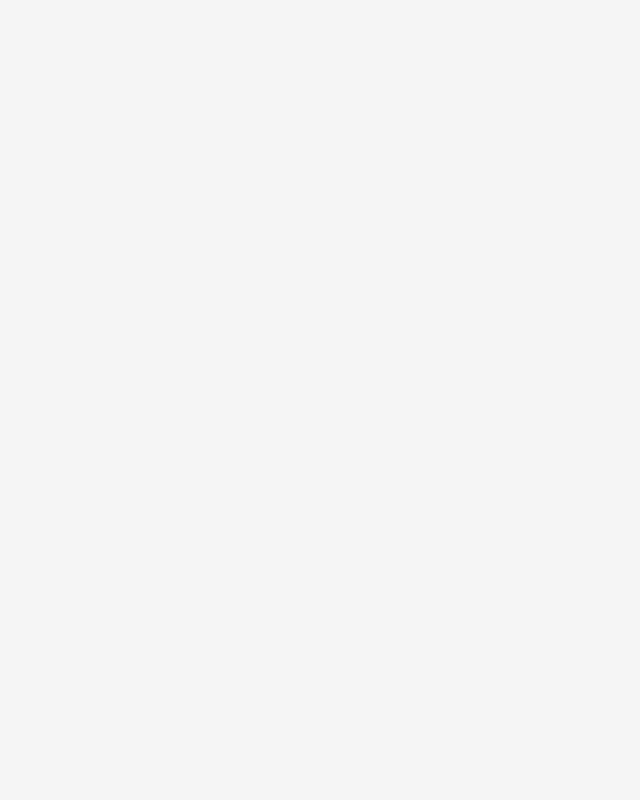
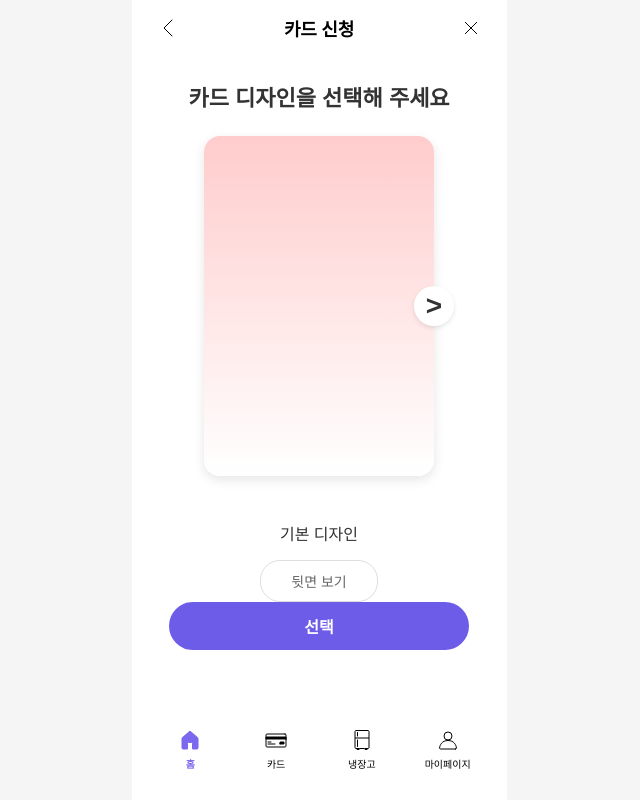
Before and after one commit to SHDS-SOLPick/sol-pick-fe, a React (Create React App) app: page /card/design in a window 1280 px wide. Before the commit this address had no page. Shown: the whole page, without its empty margins (321-961 px from the left). Built offline with nearby package versions, Linux system fonts and the light colour scheme; a web font is replaced by a local one.

Commit message:
feat(card): 카드 디자인 선택 페이지 UI 구현 및 헤더 정렬 문제 개선

```diff
--- a/src/App.js
+++ b/src/App.js
@@ -9,8 +9,7 @@ import IngredientDetailList from "./pages/refrigerator/IngredientDetailList";
 import RefrigeratorMain from "./pages/refrigerator/RefrigeratorMain";
 import CardIssuePage from "./pages/card/CardIssuePage"; // 카드 발급 안내 페이지
 import CardDetailPage from "./pages/card/CardDetailPage"; // 카드 상세 페이지
-// import CardApplyPage from "./pages/card/CardApplyPage"; // 카드 신청 페이지
-// import TemplatePage from "./pages/template/TemplatePage"; // 템플릿 페이지
+import CardDesignSelectionPage from "./pages/card/CardDesignSelectionPage"; // 카드 상세 페이지
 
 function App() {
   return (
@@ -27,10 +26,9 @@ function App() {
         <Route path="/refrigeratormain" element={<RefrigeratorMain />} />
 
         {/* 카드 신청 관련 라우트 */}
-        {/* <Route path="/template" element={<TemplatePage />} /> */}
         <Route path="/card" element={<CardIssuePage />} />
         <Route path="/card/detail" element={<CardDetailPage />} />
-        {/* <Route path="/card/apply" element={<CardApplyPage />} /> */}
+        <Route path="/card/design" element={<CardDesignSelectionPage />} />
       </Route>
     </Routes>
   );
--- a/src/components/common/header/Header.css
+++ b/src/components/common/header/Header.css
@@ -2,6 +2,7 @@
   display: flex;
   width: 100%;
   top: 0;
+  align-items: baseline;
 }
 
 .header {
@@ -19,15 +20,17 @@
   cursor: pointer;
   width: 24px;
   height: 24px;
+  flex-shrink: 0;
+  z-index: 1;
 }
 
 .header-title {
   font-size: 18px;
-  line-height: 24px;
   letter-spacing: -0.015em;
+  position: absolute;
+  width: 100%;
   text-align: center;
-  position: absolute;
-  top: 50%;
-  left: 50%;
-  transform: translate(-50%, -50%);
+  left: 0;
+  right: 0;
+  margin: 0 auto;
 }
--- /dev/null
+++ b/src/pages/card/CardDesignSelectionPage.css
@@ -0,0 +1,266 @@
+/* 전체 컨테이너 */
+.card-design-container {
+  display: flex;
+  flex-direction: column;
+  height: 100vh;
+  background-color: #ffffff;
+  font-family: "Apple SD Gothic Neo", "Noto Sans KR", sans-serif;
+  position: relative;
+}
+
+/* 컨텐츠 영역 */
+.card-design-content {
+  flex: 1;
+  overflow-y: auto;
+  padding-bottom: 100px; /* 메뉴 공간 확보 */
+}
+
+/* 타이틀 영역 */
+.card-design-title {
+  padding: 24px 20px;
+  text-align: center;
+}
+
+.card-design-title h2 {
+  font-size: 22px;
+  font-weight: bold;
+  margin: 0;
+  color: #333;
+}
+
+/* 카드 프리뷰 영역 */
+.card-preview {
+  display: flex;
+  flex-direction: column;
+  align-items: center;
+  padding: 0 20px;
+  margin-bottom: 40px;
+}
+
+/* 카드 이미지 스타일 */
+.card-image {
+  width: 190px;
+  height: 300px;
+  border-radius: 16px;
+  position: relative;
+  box-shadow: 0 4px 12px rgba(0, 0, 0, 0.1);
+  display: flex;
+  flex-direction: column;
+  padding: 20px;
+  margin-bottom: 20px;
+  transition: transform 0.3s;
+  transform-style: preserve-3d;
+  perspective: 1000px;
+}
+
+/* 카드 뒤집기 애니메이션 */
+.card-image.flipping {
+  transform: rotateY(180deg);
+}
+
+/* 기본 카드 앞면 */
+.card-image.frontBasic {
+  background: linear-gradient(to bottom, #ffcccc, #ffffff);
+  display: flex;
+  flex-direction: column;
+  justify-content: space-between;
+  position: relative;
+}
+
+/* 기본 카드 뒷면 */
+.card-image.backBasic {
+  background: linear-gradient(to bottom, #f0f0f0, #dddddd);
+  transform: rotateY(180deg);
+}
+
+/* 커스텀 카드 */
+.card-image.frontCustom {
+  background: linear-gradient(to bottom, #c4e0ff, #ffffff);
+  position: relative;
+}
+
+/* 카드 뒷면 내용 */
+.card-back-content {
+  display: flex;
+  flex-direction: column;
+  height: 100%;
+  transform: rotateY(180deg);
+}
+
+.signature-area {
+  width: 90%;
+  height: 40px;
+  background-color: #fff;
+  border-radius: 4px;
+  margin: 20px auto;
+  display: flex;
+  align-items: center;
+  justify-content: center;
+  color: #999;
+  font-size: 14px;
+}
+
+.card-back-info {
+  margin-top: auto;
+  text-align: center;
+  font-size: 12px;
+  color: #555;
+}
+
+.card-back-info p {
+  margin: 4px 0;
+}
+
+.card-chip {
+  width: 40px;
+  height: 30px;
+  background-color: #cccccc;
+  border-radius: 5px;
+  position: absolute;
+  top: 40%;
+  right: 20px;
+}
+
+.card-number {
+  position: absolute;
+  top: 55%;
+  width: 100%;
+  text-align: center;
+  font-size: 18px;
+  font-weight: 500;
+  letter-spacing: 2px;
+  color: #333;
+  left: 0;
+}
+
+.card-info {
+  position: absolute;
+  bottom: 0;
+  left: 0;
+  width: 100%;
+  background-color: #333333;
+  color: white;
+  padding: 15px 20px;
+  border-bottom-left-radius: 16px;
+  border-bottom-right-radius: 16px;
+}
+
+.card-holder {
+  font-size: 16px;
+  font-weight: 500;
+}
+
+.card-expiry {
+  font-size: 14px;
+  margin-top: 4px;
+}
+
+/* 화살표 버튼 스타일 */
+.card-arrow {
+  position: absolute;
+  top: 50%;
+  transform: translateY(-50%);
+  font-size: 28px;
+  font-weight: bold;
+  color: #333;
+  background-color: #fff;
+  width: 40px;
+  height: 40px;
+  border-radius: 50%;
+  display: flex;
+  align-items: center;
+  justify-content: center;
+  box-shadow: 0 2px 5px rgba(0, 0, 0, 0.1);
+  cursor: pointer;
+  transition: transform 0.2s;
+  z-index: 10;
+}
+
+.card-next-arrow {
+  right: -20px;
+}
+
+.card-prev-arrow {
+  left: -20px;
+}
+
+.card-arrow:hover {
+  transform: translateY(-50%) scale(1.05);
+}
+
+/* 디자인 선택 영역 */
+.design-selection {
+  width: 100%;
+  display: flex;
+  flex-direction: column;
+  align-items: center;
+  margin-top: 20px;
+  text-align: center;
+  position: relative;
+}
+
+.design-label {
+  font-size: 16px;
+  font-weight: 500;
+  margin-bottom: 15px;
+  color: #333;
+  margin-top: 5px;
+}
+
+.design-button {
+  background-color: #fff;
+  border: 1px solid #ddd;
+  border-radius: 20px;
+  padding: 10px 30px;
+  font-size: 14px;
+  cursor: pointer;
+  color: #666;
+  transition: all 0.2s;
+}
+
+.design-button:hover {
+  background-color: #f8f8f8;
+}
+
+.custom-design-button {
+  background-color: #8470ff;
+  color: #ffffff;
+  border: none;
+}
+
+.custom-design-button:hover {
+  background-color: #7360ee;
+}
+
+/* 다음 버튼 */
+.next-button {
+  background-color: #6c5ce7;
+  color: white;
+  border: none;
+  border-radius: 25px;
+  padding: 12px 50px;
+  font-size: 16px;
+  font-weight: bold;
+  cursor: pointer;
+  transition: background-color 0.3s;
+  width: 80%;
+  margin: 0 auto;
+  margin-top: auto;
+  margin-bottom: 150px;
+}
+
+.next-button:hover {
+  background-color: #5b4bc4;
+}
+
+/* 반응형 스타일 */
+@media (max-width: 360px) {
+  .card-image {
+    width: 280px;
+    height: 180px;
+  }
+
+  .card-design-title h2 {
+    font-size: 20px;
+  }
+}
--- /dev/null
+++ b/src/pages/card/CardDesignSelectionPage.js
@@ -0,0 +1,175 @@
+import React, { useState, useRef } from "react";
+import { useNavigate } from "react-router-dom";
+import "./CardDesignSelectionPage.css";
+
+// 필요한 아이콘 import
+import backArrow from "../../assets/backArrow.svg";
+import close from "../../assets/close.svg";
+
+// 헤더 및 푸터 관련 컴포넌트
+import Header from "../../components/common/header/Header";
+import Menu from "../../components/common/menu/Menu";
+
+// 카드 디자인 타입 상수
+const CARD_VIEWS = {
+  FRONT_BASIC: "frontBasic",
+  BACK_BASIC: "backBasic",
+  FRONT_CUSTOM: "frontCustom",
+};
+
+const CardDesignSelectionPage = () => {
+  const navigate = useNavigate();
+  const cardRef = useRef(null);
+
+  // 상태 관리
+  const [cardView, setCardView] = useState(CARD_VIEWS.FRONT_BASIC);
+  const [isFlipping, setIsFlipping] = useState(false);
+
+  // 네비게이션 핸들러
+  const handleBack = () => navigate(-1);
+  const handleClose = () => navigate("/card");
+  const handleNext = () => navigate("/card/verification");
+  const handleGoToCustomize = () => navigate("/card/customize");
+
+  // 카드 화면 전환 핸들러
+  const handleSwitchDesign = () => {
+    if (cardView === CARD_VIEWS.FRONT_BASIC) {
+      setCardView(CARD_VIEWS.FRONT_CUSTOM);
+    } else if (cardView === CARD_VIEWS.FRONT_CUSTOM) {
+      setCardView(CARD_VIEWS.FRONT_BASIC);
+    }
+  };
+
+  // 카드 뒤집기 핸들러
+  const handleFlipCard = () => {
+    if (isFlipping) return; // 이미 뒤집는 중이면 무시
+
+    setIsFlipping(true);
+
+    // 카드 뒤집기 애니메이션 적용
+    if (cardRef.current) {
+      cardRef.current.classList.add("flipping");
+    }
+
+    // 애니메이션 중간에 카드 면 변경
+    setTimeout(() => {
+      setCardView((prevView) =>
+        prevView === CARD_VIEWS.FRONT_BASIC
+          ? CARD_VIEWS.BACK_BASIC
+          : CARD_VIEWS.FRONT_BASIC
+      );
+    }, 150); // 애니메이션 중간 지점
+
+    // 애니메이션 완료 후 상태 초기화
+    setTimeout(() => {
+      if (cardRef.current) {
+        cardRef.current.classList.remove("flipping");
+      }
+      setIsFlipping(false);
+    }, 300); // 애니메이션 완료 시점
+  };
+
+  // 카드 디자인 라벨 텍스트 결정
+  const getDesignLabelText = () => {
+    switch (cardView) {
+      case CARD_VIEWS.FRONT_BASIC:
+        return "기본 디자인";
+      case CARD_VIEWS.BACK_BASIC:
+        return "기본 디자인 (뒷면)";
+      case CARD_VIEWS.FRONT_CUSTOM:
+        return "나만의 카드 직접 꾸며 보세요";
+      default:
+        return "";
+    }
+  };
+
+  // 디자인 선택 버튼 렌더링
+  const renderDesignButton = () => {
+    if (cardView === CARD_VIEWS.FRONT_BASIC) {
+      return (
+        <button className="design-button" onClick={handleFlipCard}>
+          뒷면 보기
+        </button>
+      );
+    } else if (cardView === CARD_VIEWS.BACK_BASIC) {
+      return (
+        <button className="design-button" onClick={handleFlipCard}>
+          앞면 보기
+        </button>
+      );
+    } else if (cardView === CARD_VIEWS.FRONT_CUSTOM) {
+      return (
+        <button
+          className="design-button custom-design-button"
+          onClick={handleGoToCustomize}
+        >
+          꾸미러 가기 ✨
+        </button>
+      );
+    }
+  };
+
+  return (
+    <div className="card-design-container">
+      <Header
+        leftIcon={backArrow}
+        title="카드 신청"
+        rightIcon={close}
+        onLeftClick={handleBack}
+        onRightClick={handleClose}
+      />
+
+      <div className="card-design-content">
+        {/* 안내 텍스트 */}
+        <div className="card-design-title">
+          <h2>카드 디자인을 선택해 주세요</h2>
+        </div>
+
+        {/* 카드 디자인 표시 영역 */}
+        <div className="card-preview">
+          {/* 카드 이미지 */}
+          <div ref={cardRef} className={`card-image ${cardView}`}>
+            {/* 화살표 버튼 렌더링 */}
+            {cardView === CARD_VIEWS.FRONT_BASIC && (
+              <div
+                className="card-arrow card-next-arrow"
+                onClick={handleSwitchDesign}
+              >
+                &#62;
+              </div>
+            )}
+
+            {cardView === CARD_VIEWS.FRONT_CUSTOM && (
+              <div
+                className="card-arrow card-prev-arrow"
+                onClick={handleSwitchDesign}
+              >
+                &#60;
+              </div>
+            )}
+
+            {/* 카드 뒷면 내용 */}
+            {cardView === CARD_VIEWS.BACK_BASIC && (
+              <div className="card-back-content"></div>
+            )}
+          </div>
+
+          {/* 디자인 선택 영역 */}
+          <div className="design-selection">
+            <p className="design-label">{getDesignLabelText()}</p>
+            {renderDesignButton()}
+          </div>
+        </div>
+      </div>
+
+      {/* 다음 버튼 */}
+      <button className="next-button" onClick={handleNext}>
+        선택
+      </button>
+
+      <Menu />
+    </div>
+  );
+};
+
+export default CardDesignSelectionPage;
```
